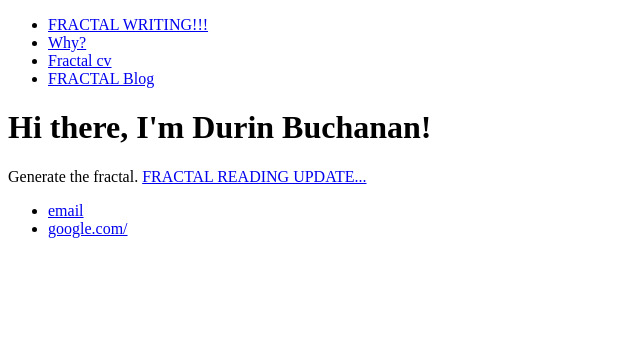
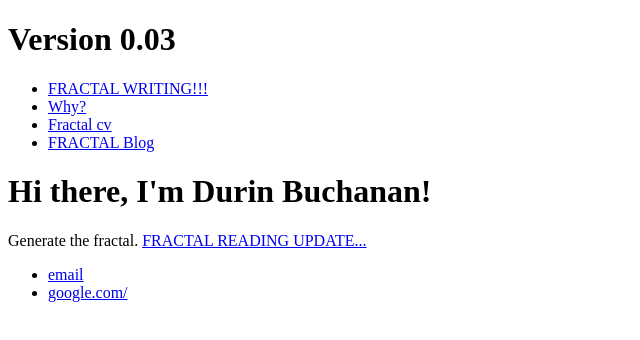
Before and after one commit to DurinBuchanan/DurinBuchanan.github.io, a plain HTML site: page index.html in a window 1280 px wide. Shown: the whole page, without its empty margins (0-640 px from the left). Drawn offline with Linux system fonts and the light colour scheme.

Commit message:
Update index.html
Added header tag with version number

```diff
--- a/index.html
+++ b/index.html
@@ -4,6 +4,8 @@
 		<title>Durin Buchanan, Fractal generator</title>
 	</head>
 	<body>
+		<h1>Version 0.03</h1>
+
 		<nav>
     		<ul>
         		<li><a href="/">FRACTAL WRITING!!!</a></li>
```
